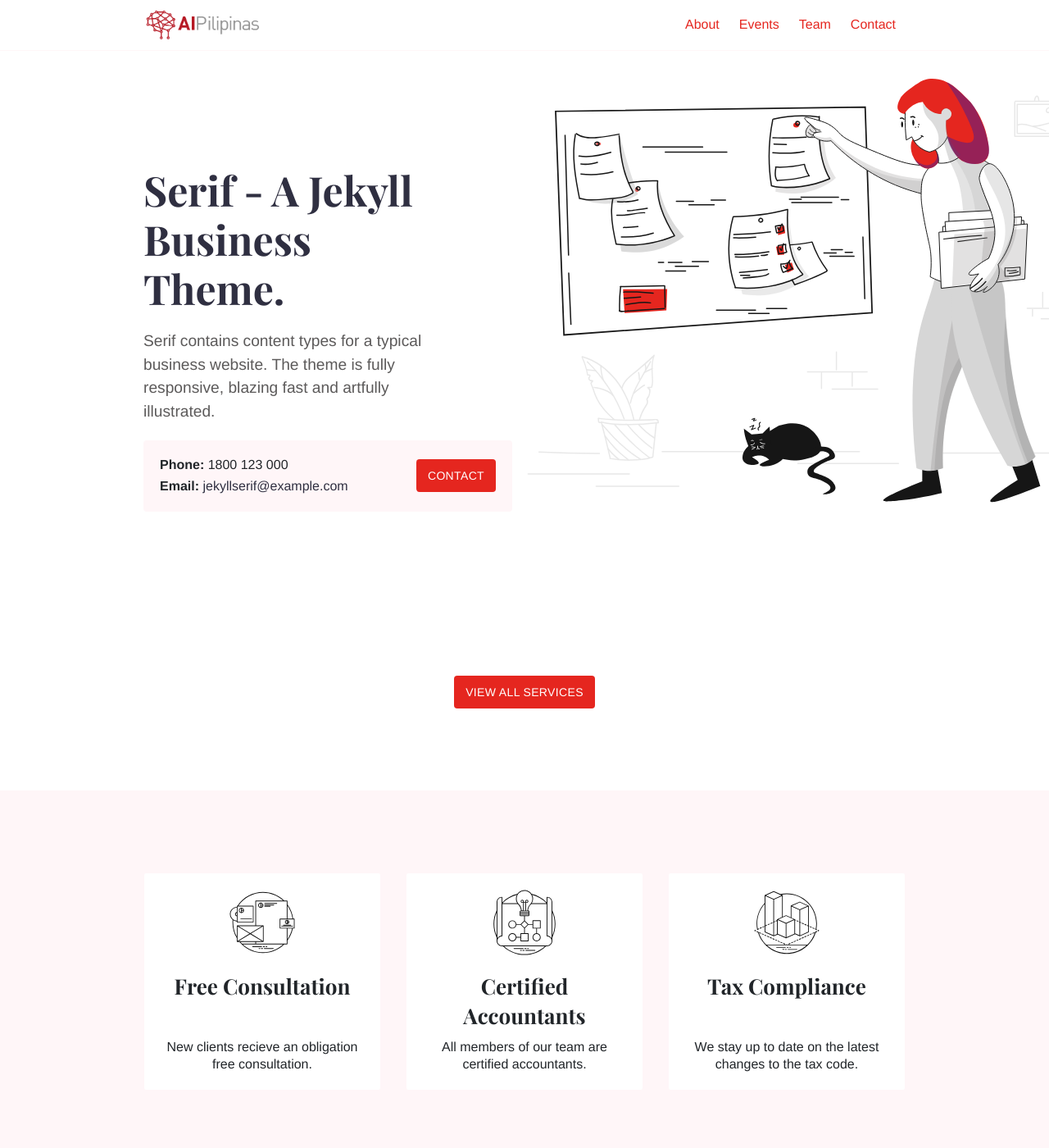
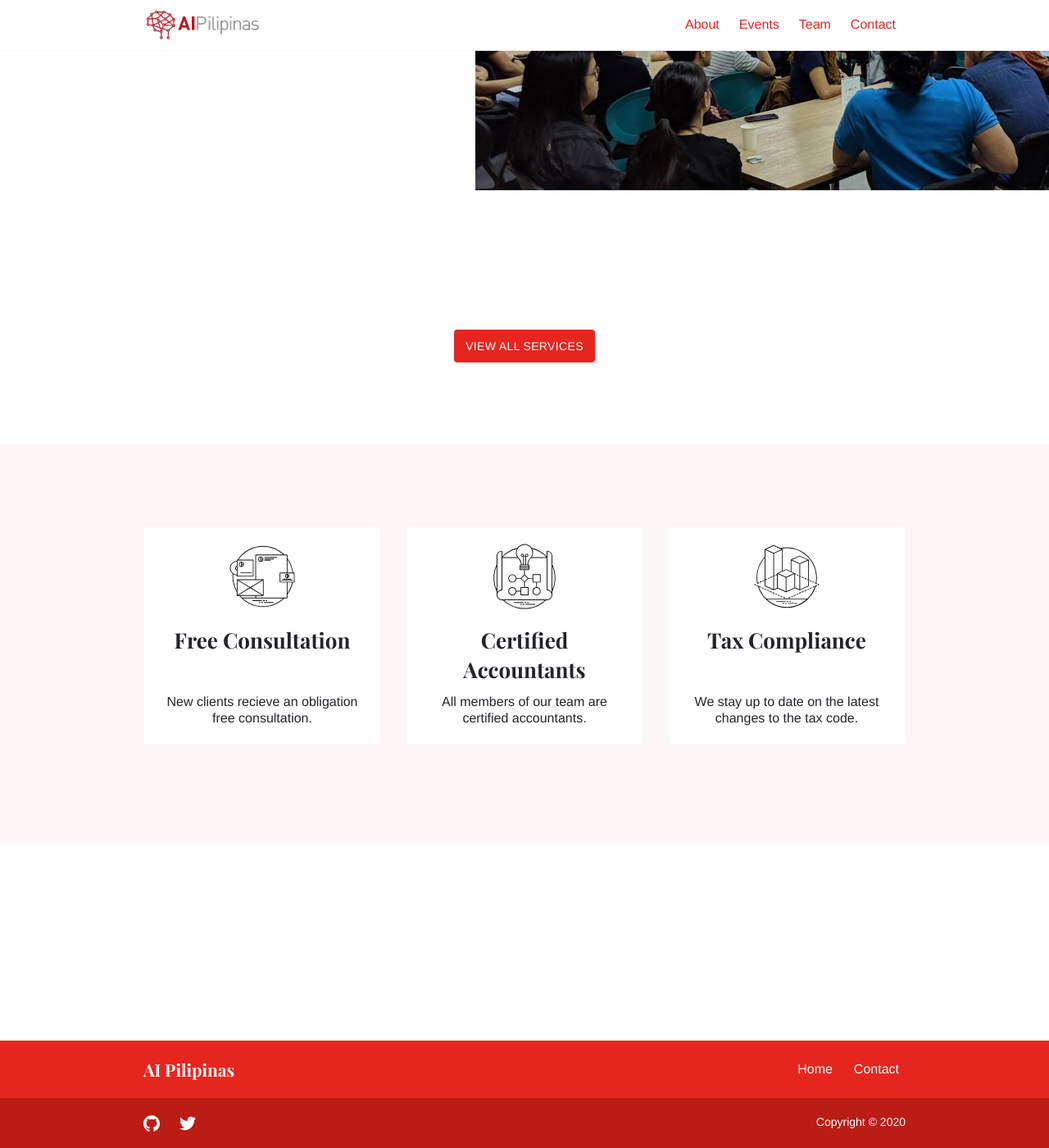
Before and after one commit to aipilipinas/aipilipinas.github.io, a Jekyll site: the page built from index.md, in a window 1280 px wide and 1400 px high. Shown: the whole window at 82% size. Built offline with Jekyll 4.4.1, drawn with Linux system fonts in a browser that asks for light colours; some of the changed text lies outside the part shown.

Commit message:
Edit config file

```diff
--- a/_config.yml
+++ b/_config.yml
@@ -1,17 +1,17 @@
 baseurl: ''
 exclude: ['README.md']
 permalink: pretty
-title: 'Jekyll Serif'
+title: 'AI Pilipinas'
 
 google_analytics_id: null
 homepage:
-  show_call_box: true
+  show_call_box: false
 logo:
   # mobile: "images/logo/logo-mobile.svg"
   desktop: "images/logo/logo.png"
   desktop_height: "36px"
 footer:
-  copyright_text: 'Free Jekyll theme by <a class="zerostatic" href="https://www.zerostatic.io">www.zerostatic.io</a>'
+  copyright_text: 'Copyright © 2020'
 
 seo:
   meta_og_title: "AI Pilipinas"
--- a/index.md
+++ b/index.md
@@ -1,12 +1,8 @@
 ---
 layout: home
-title: Jekyll Serif Theme
-description: Jekyll Serif contains content types for a typical business website. The theme is fully responsive, blazing fast and artfully illustrated.
-intro_image: "images/illustrations/pointing.svg"
+title: AI Pilipinas
+description: AI Pilipinas is a tech community which aims to share knowledge amongsts its members to help upskill Filipinos on Machine Learning and Artificial Intelligence. The group is run by a group of volunteers.
+intro_image: "images/illustrations/heroimage.png"
 intro_image_absolute: true
 intro_image_hide_on_mobile: true
 ---
-
-# Serif - A Jekyll Business Theme.
-
-Serif contains content types for a typical business website. The theme is fully responsive, blazing fast and artfully illustrated.
```
Also changed, not shown: about.md (+1 -1 lines), images/illustrations/heroimage.png (added), 2 other files.
